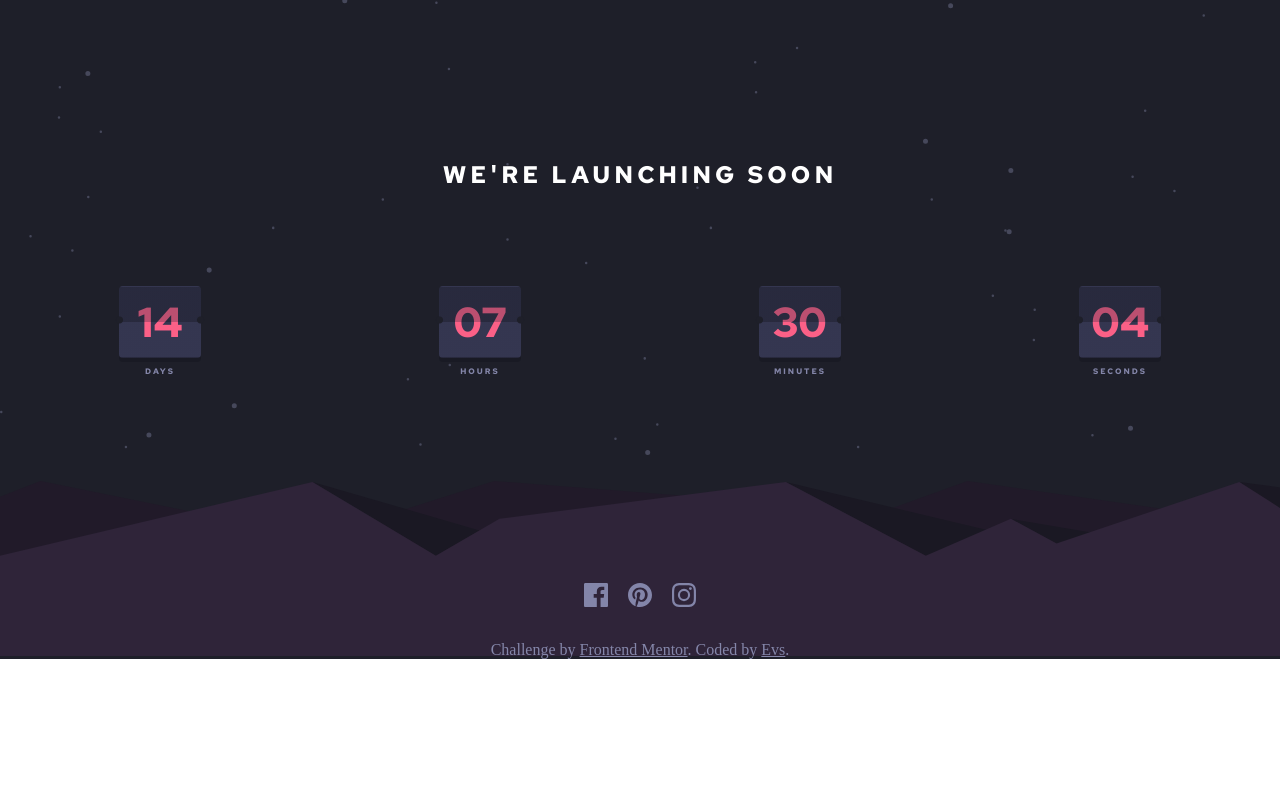
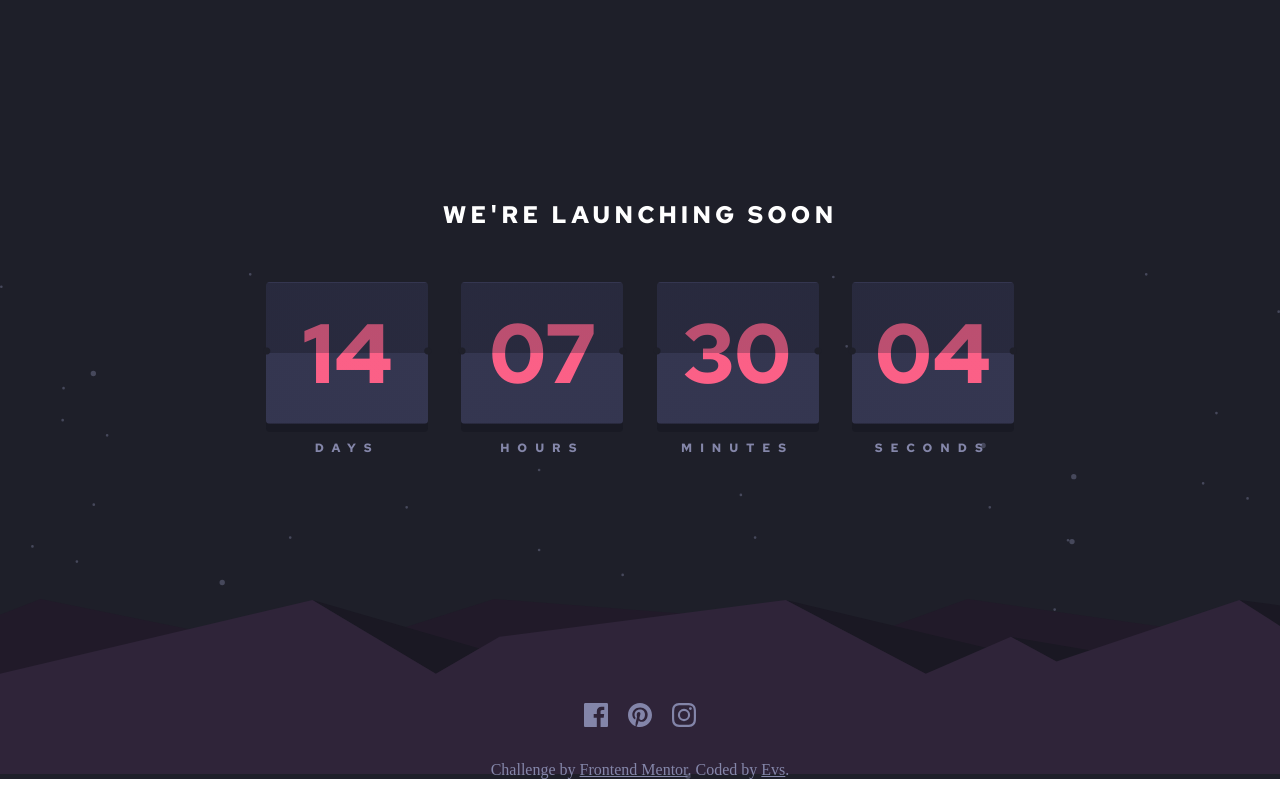
Before and after one commit to e-v-s/countdown_project, a React (Create React App) app: page / in a window 1280 px wide. Built offline with nearby package versions, Linux system fonts and the light colour scheme.

Commit message:
finish style

```diff
--- a/src/App.js
+++ b/src/App.js
@@ -83,14 +83,16 @@ const style = StyleSheet.create({
     backgroundImage: `url(${background})`,
     backgroundSize: 'auto 70%',
     backgroundRepeat: 'no-repeat',
-    height: '680px',
+    minHeight: '100vh',
     backgroundColor: 'hsl(235, 16%, 14%)',
     display: 'flex',
     flexDirection: 'column',
     flexWrap: 'wrap',
     justifyContent: 'space-between',
     '@media only screen and (min-width: 376px)': {
-      width: '100%',
+      backgroundSize: '100%',
+      backgroundRepeat: 'no-repeat',
+      backgroundPosition: 'left bottom',
     }
   },
   title: {
@@ -102,11 +104,19 @@ const style = StyleSheet.create({
     fontFamily: `'Red Hat Text', sans-serif`,
     textTransform: 'uppercase',
     fontSize: '24px',
-    letterSpacing: '4px'
+    letterSpacing: '4px',
+    '@media only screen and (min-width: 376px)': {
+      paddingTop: '220px'
+    }
   },
   countdown: {
     display: 'flex',
-    justifyContent: 'space-around',
+    justifyContent: 'space-evenly',
+    '@media only screen and (min-width: 376px)': {
+      width: '70%',
+      margin: '0 auto',
+      marginTop: '-80px'
+    }
   },
   card: {
     backgroundColor: 'transparent',
@@ -130,6 +140,12 @@ const style = StyleSheet.create({
     opacity: 'linear-gradient(180deg, 0.8, 0)',
     borderRadius: '4px',
     '-webkit-box-shadow': '0px 4px 0px 0px hsl(234, 17%, 12%)',
+    '@media only screen and (min-width: 376px)': {
+      width: '160px',
+      height: '140px',
+      fontSize: '84px',
+      '-webkit-box-shadow': '0px 8px 0px 0px hsl(234, 17%, 12%)'
+    }
   },
   number: {
     color: 'hsl(345, 95%, 68%)',
@@ -157,7 +173,12 @@ const style = StyleSheet.create({
     fontWeight: '700',
     fontSize: '8px',
     color: 'hsl(237, 18%, 59%)',
-    letterSpacing: '2px'
+    letterSpacing: '2px',
+    '@media only screen and (min-width: 376px)': {
+      fontSize: '12px',
+      letterSpacing: '8px',
+      paddingTop: '4px'
+    }
   },
   footer: {
     backgroundImage: `url(${backgroundFooter})`,
@@ -171,7 +192,7 @@ const style = StyleSheet.create({
     '@media only screen and (min-width: 376px)': {
       backgroundRepeat: 'no-repeat',
       backgroundSize: '100%',
-      width: '100%',
+      backgroundPosition: 'left top'
     }
   },
   footerIcons: {
```
Also changed, not shown: 1 other file (tests, documents, lock files or other folders).
